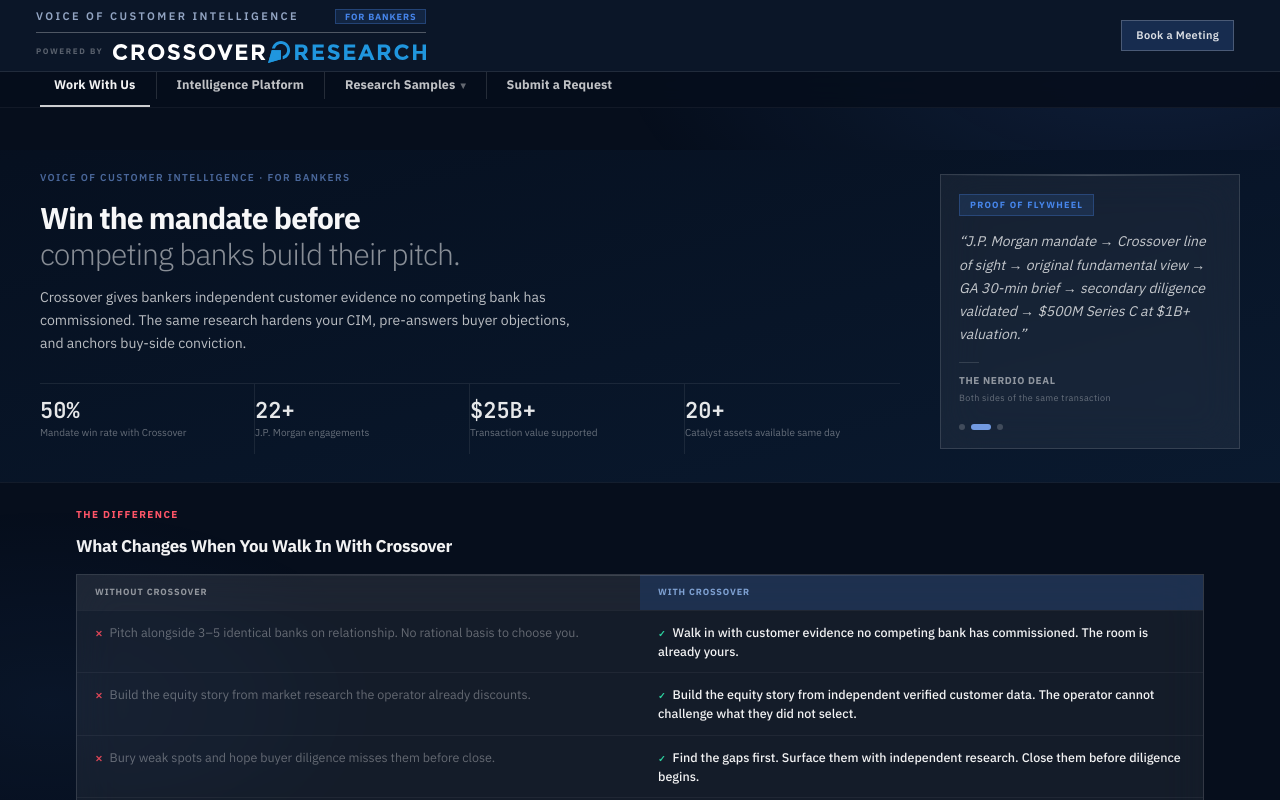
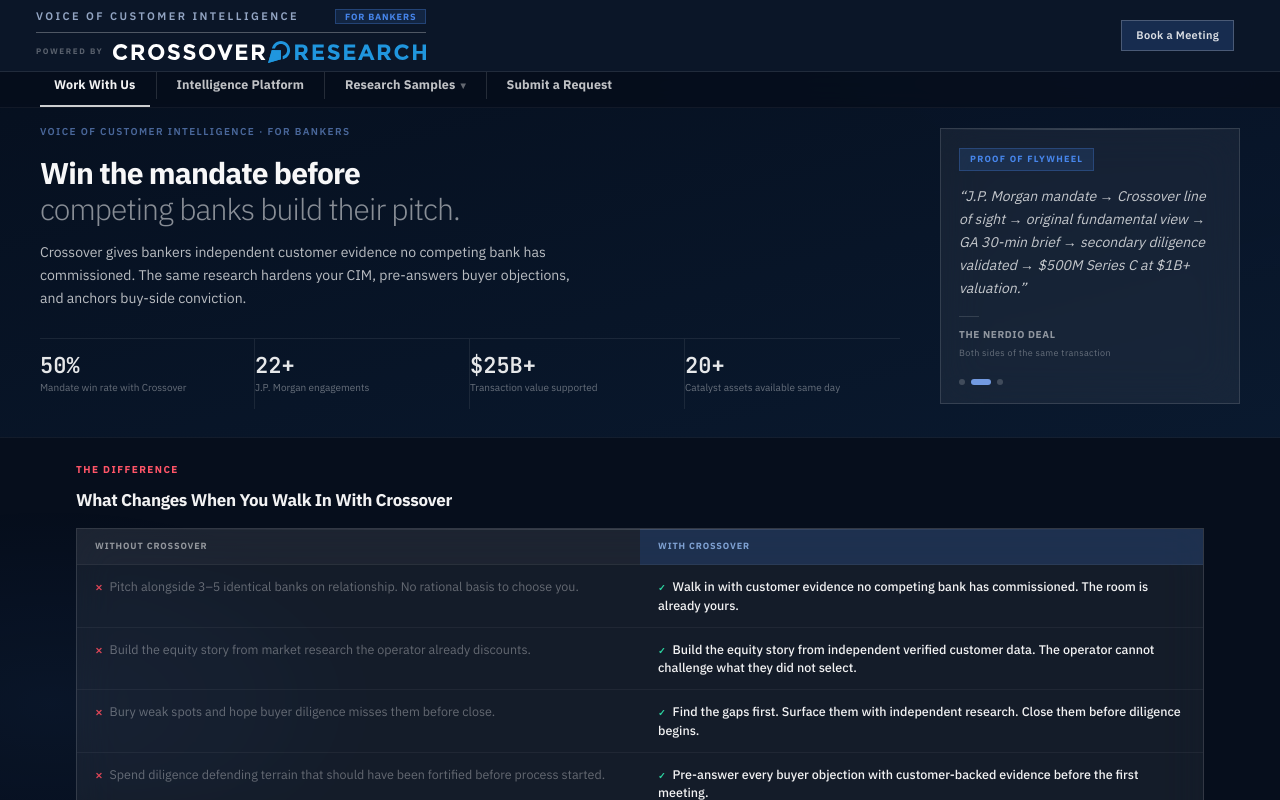
Before and after one commit to Crossover-Research/sell-side-overview-site, a Next.js app: page /partner in a window 1280 px wide. Shown: the top 800 px of the page. Built offline with nearby package versions, Linux system fonts and the light colour scheme.

Commit message:
fix: TabNav position sticky -> fixed — never moves on scroll

```diff
--- a/app/globals.css
+++ b/app/globals.css
@@ -267,7 +267,7 @@ main { padding-top: calc(var(--topbar-h) + var(--tabnav-h)); } /* clearance for
   backdrop-filter: var(--blur); -webkit-backdrop-filter: var(--blur);
   border-bottom: 1px solid var(--br-lo);
   padding: 0 var(--content-pad);
-  position: sticky; top: var(--topbar-h); z-index: 200;
+  position: fixed; top: var(--topbar-h); left: 0; right: 0; z-index: 200;
 }
 .tab-nav { max-width: var(--content-max); margin: 0 auto; display: flex; overflow-x: auto; scrollbar-width: none; }
 .tab-nav::-webkit-scrollbar { display: none; }
```
